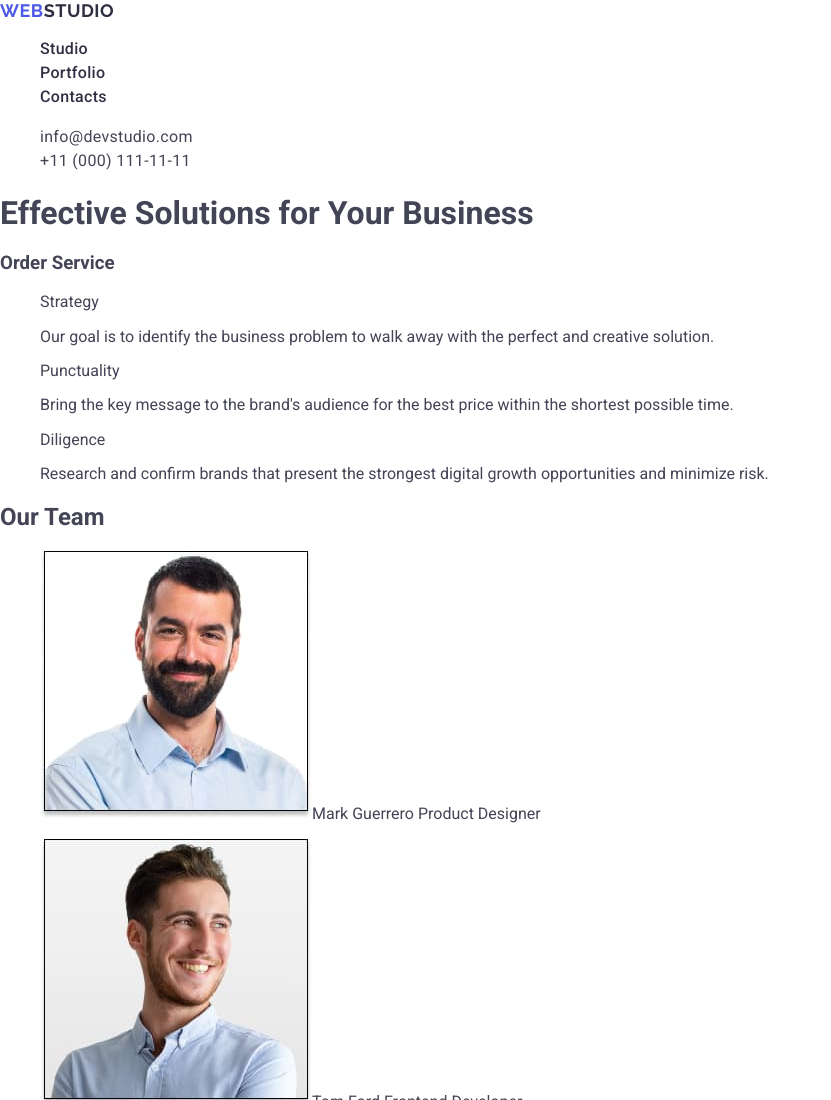
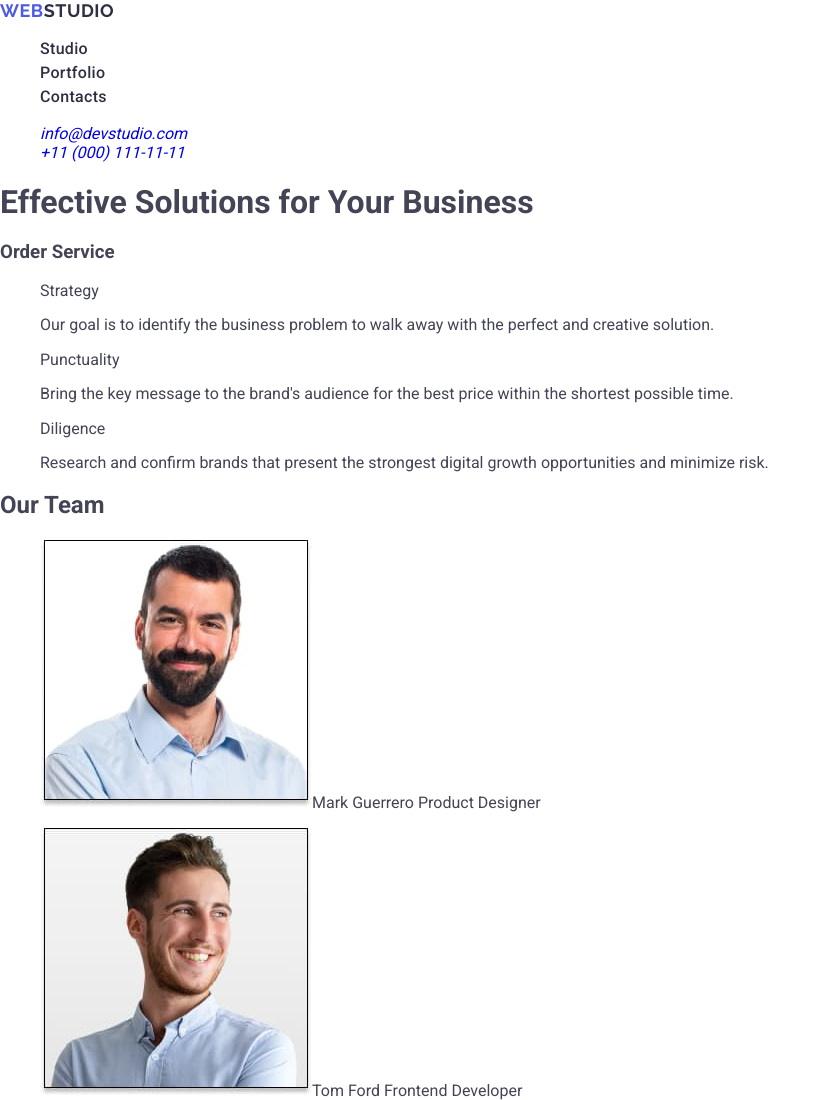
Before and after one commit to Mukuta0Pusmenski/goit-markup-hw-02, a plain HTML site: page index.html in a window 1280 px wide. Shown: the top 1100 px of the page, without its empty margins (0-831 px from the left). Drawn offline with nearby package versions, Linux system fonts and the light colour scheme.

Commit message:
bagdelite1.9

```diff
--- a/css/styles.css
+++ b/css/styles.css
@@ -12,7 +12,7 @@ a {
     text-decoration: none;
 }
 
-/* header */
+
 .header {
 }
 
@@ -43,20 +43,3 @@ a {
     letter-spacing: 0.02em;
     color: #2e2f42;
 }
-/* --- */
-
-/* address */
-.contact-address {
-    font-style: normal;
-}
-
-.address-list {
-}
-
-.address-list-contact {
-    font-size: 16px;
-    line-height: 1.5;
-    letter-spacing: 0.02em;
-    color: #434455;
-}
-/* --- */
--- a/index.html
+++ b/index.html
@@ -25,12 +25,12 @@
                 <li ><a class="header-navigation-content" href="">Portfolio</a></li>
                 <li ><a class="header-navigation-content" href="">Contacts</a></li>
             </ul>
-            <address class="contact-address">
-                <ul class="address-list">
-                    <li><a class="address-list-contact" href="mailto:info@devstudio.com">info@devstudio.com</a></li>
-                    <li><a class="address-list-contact" href="tel:+110001111111">+11 (000) 111-11-11</a></li>
-                </ul>
-            </address>
+        <address class="address">
+            <ul>
+                <li><a class="adress-contact" href="mailto:info@devstudio.com">info@devstudio.com</a></li>
+                <li><a href="tel:+110001111111">+11 (000) 111-11-11</a></li>
+            </ul>
+        </address>
         </nav>
     </header>
         <h1 class="information">Effective Solutions for Your Business</h1>
```
